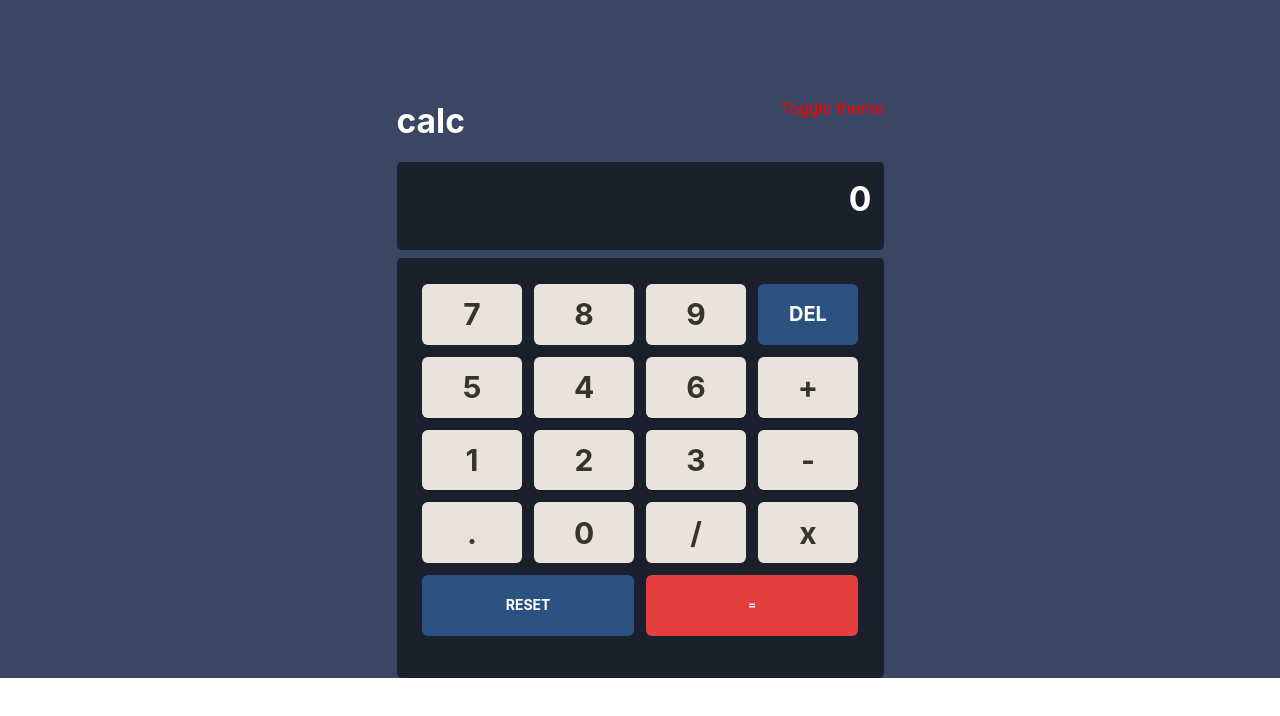
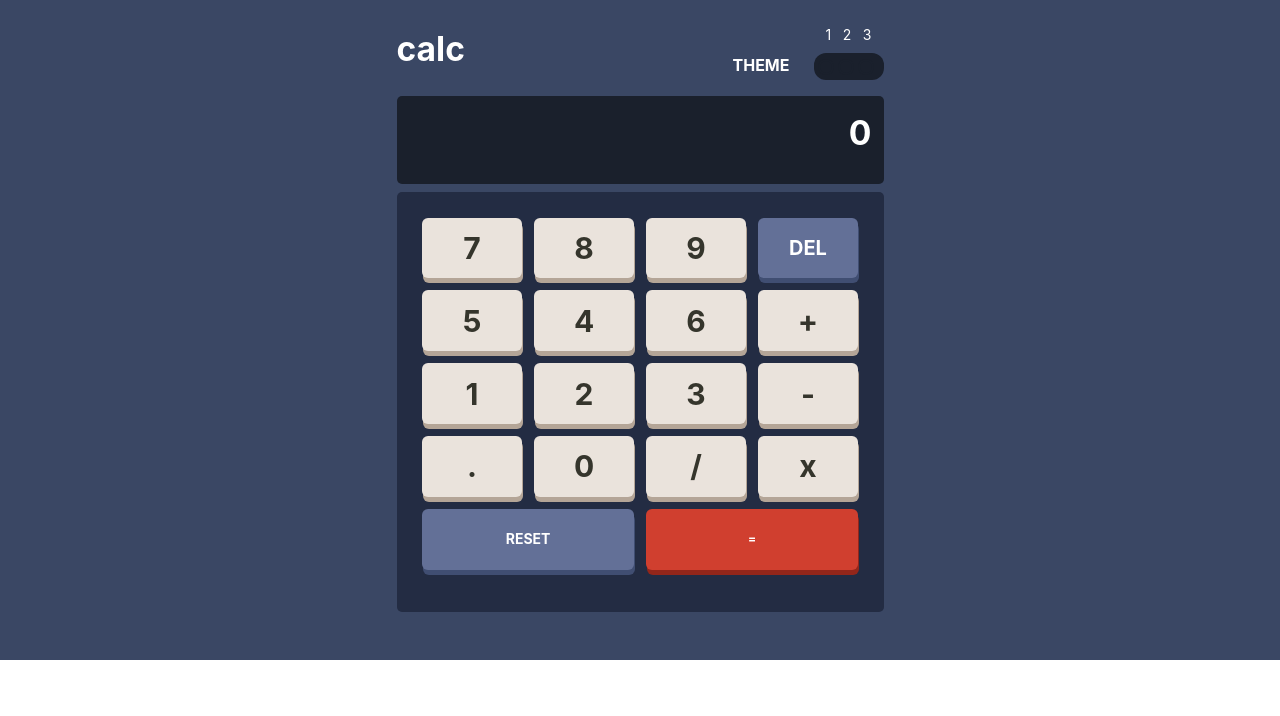
Before and after one commit to julioale21/CalculatorFrontendMentorChallenge, a React (Create React App) app: page / in a window 1280 px wide. Shown: the top 716 px of the page. Built offline with nearby package versions, Linux system fonts and the light colour scheme.

Commit message:
chore: added custom classes

```diff
--- a/src/components/Calculator.tsx
+++ b/src/components/Calculator.tsx
@@ -3,72 +3,99 @@ import { Stack, Grid, GridItem, Text } from "@chakra-ui/react";
 import Display from "./Display";
 import ButtonCalc from "./ButtonCalc";
 import useCalculator from "./useCalculator";
+import ThemeSwitch from "./ThemeSwitch";
+import { useContext } from "react";
+import { ThemeContext } from "../ThemeContext";
+import {
+  shadowBaseBtn1,
+  shadowBaseBtn2,
+  shadowEqualBtn1,
+  shadowEqualBtn2,
+  shadowResetBtn1,
+  shadowResetBtn2,
+} from "./shadowColors";
 
 const Calculator = () => {
+  let shadowBaseBtn, shadowResetBtn, shadowEqualBtn;
   const [data, handleClick] = useCalculator();
+  const { themeNumber } = useContext(ThemeContext);
+
+  switch (themeNumber) {
+    case "1":
+    case "2":
+      shadowBaseBtn = shadowBaseBtn1;
+      shadowResetBtn = shadowResetBtn1;
+      shadowEqualBtn = shadowEqualBtn1;
+      break;
+    case "3":
+      shadowBaseBtn = shadowBaseBtn2;
+      shadowResetBtn = shadowResetBtn2;
+      shadowEqualBtn = shadowEqualBtn2;
+      break;
+  }
 
   return (
-    <Stack width={{ base: "325px", md: "487px" }}>
-      <Stack paddingTop={24}>
+    <Stack paddingBottom={12} paddingTop={6} width={{ base: "325px", md: "487px" }}>
+      <Stack>
         <Stack direction="row" justifyContent="space-between" marginBottom={2}>
-          <Text color="white" fontSize="2.1rem" fontWeight="bold">
+          <Text color="color_text_display" fontSize="2.1rem" fontWeight="bold">
             calc
           </Text>
-          <Text color="red">Toggle theme</Text>
+          <ThemeSwitch />
         </Stack>
 
         <Display value={data} />
 
         <Stack
-          backgroundColor="gray.800"
+          backgroundColor="bg_keypad"
           borderRadius="5px"
           height={{ base: "420px" }}
           padding="1.6rem"
         >
           <Grid gap={3} templateColumns="repeat(4, 1fr)">
-            <ButtonCalc value="7" onClickEvent={handleClick} />
-            <ButtonCalc value="8" onClickEvent={handleClick} />
-            <ButtonCalc value="9" onClickEvent={handleClick} />
+            <ButtonCalc shadow={shadowBaseBtn} value="7" onClickEvent={handleClick} />
+            <ButtonCalc shadow={shadowBaseBtn} value="8" onClickEvent={handleClick} />
+            <ButtonCalc shadow={shadowBaseBtn} value="9" onClickEvent={handleClick} />
             <ButtonCalc
-              background="blue.700"
+              background="bg_btn_del"
               color="white"
               fontSize="xl"
-              shadowColor="#0c4271"
+              shadow={shadowResetBtn}
               value="DEL"
               onClickEvent={handleClick}
             />
 
-            <ButtonCalc value="5" onClickEvent={handleClick} />
-            <ButtonCalc value="4" onClickEvent={handleClick} />
-            <ButtonCalc value="6" onClickEvent={handleClick} />
-            <ButtonCalc value="+" onClickEvent={handleClick} />
+            <ButtonCalc shadow={shadowBaseBtn} value="5" onClickEvent={handleClick} />
+            <ButtonCalc shadow={shadowBaseBtn} value="4" onClickEvent={handleClick} />
+            <ButtonCalc shadow={shadowBaseBtn} value="6" onClickEvent={handleClick} />
+            <ButtonCalc shadow={shadowBaseBtn} value="+" onClickEvent={handleClick} />
 
-            <ButtonCalc value="1" onClickEvent={handleClick} />
-            <ButtonCalc value="2" onClickEvent={handleClick} />
-            <ButtonCalc value="3" onClickEvent={handleClick} />
-            <ButtonCalc value="-" onClickEvent={handleClick} />
+            <ButtonCalc shadow={shadowBaseBtn} value="1" onClickEvent={handleClick} />
+            <ButtonCalc shadow={shadowBaseBtn} value="2" onClickEvent={handleClick} />
+            <ButtonCalc shadow={shadowBaseBtn} value="3" onClickEvent={handleClick} />
+            <ButtonCalc shadow={shadowBaseBtn} value="-" onClickEvent={handleClick} />
 
-            <ButtonCalc value="." onClickEvent={handleClick} />
-            <ButtonCalc value="0" onClickEvent={handleClick} />
-            <ButtonCalc value="/" onClickEvent={handleClick} />
-            <ButtonCalc value="x" onClickEvent={handleClick} />
+            <ButtonCalc shadow={shadowBaseBtn} value="." onClickEvent={handleClick} />
+            <ButtonCalc shadow={shadowBaseBtn} value="0" onClickEvent={handleClick} />
+            <ButtonCalc shadow={shadowBaseBtn} value="/" onClickEvent={handleClick} />
+            <ButtonCalc shadow={shadowBaseBtn} value="x" onClickEvent={handleClick} />
 
             <GridItem colSpan={2}>
               <ButtonCalc
-                background="blue.700"
+                background="bg_btn_del"
                 color="white"
                 fontSize="sm"
-                shadowColor="#0c4271"
+                shadow={shadowResetBtn}
                 value="RESET"
                 onClickEvent={handleClick}
               />
             </GridItem>
             <GridItem colSpan={2}>
               <ButtonCalc
-                background="red.500"
-                color="white"
+                background="bg_btn_equal"
+                color="color_text_btn_equal"
                 fontSize="xs"
-                shadowColor="#962d2d"
+                shadow={shadowEqualBtn}
                 value="="
                 onClickEvent={handleClick}
               />
```
